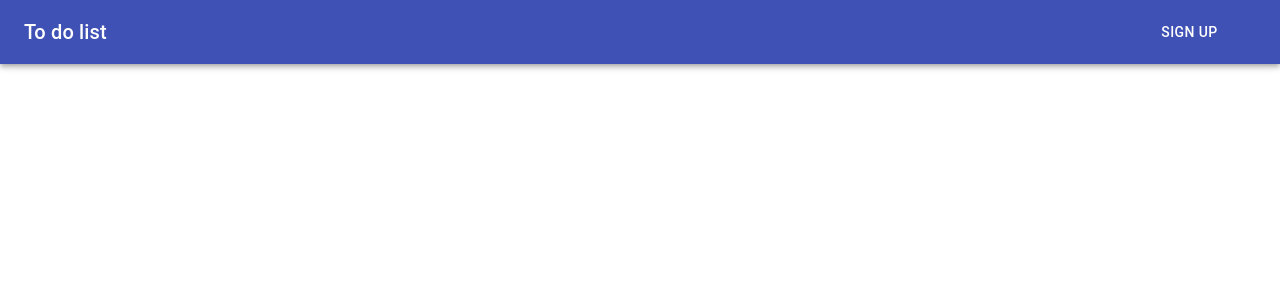
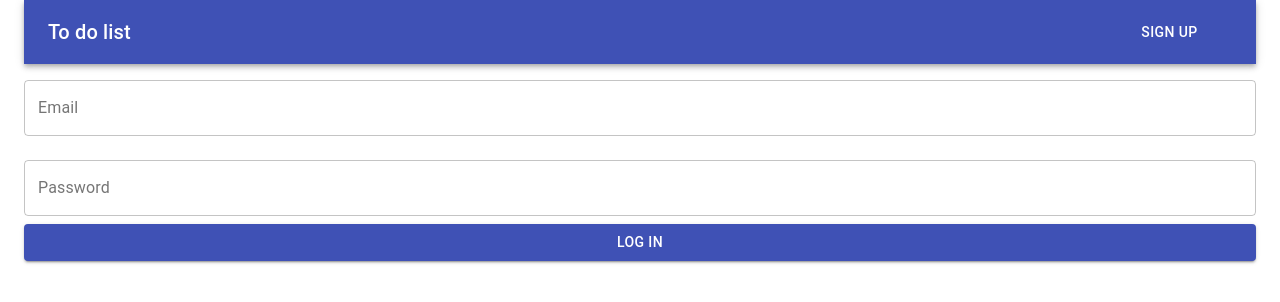
Before and after one commit to Hikmet-dev/todo-ts-redux, a React (Create React App) app: page / in a window 1280 px wide. Shown: the top 302 px of the page. Built offline with nearby package versions, Linux system fonts and the light colour scheme; the HTML template or start-up script is replaced by a standard one.

Commit message:
Create Input, login, signup components

```diff
--- a/src/App.tsx
+++ b/src/App.tsx
@@ -1,9 +1,21 @@
 import React from 'react';
-import {NavBar} from './componets/NavBar';
+import { useSelector } from 'react-redux';
+import { Container } from '@material-ui/core';
+import {NavBar} from './components/NavBar';
+import {selectLoginForm, selectAuthStatus} from './features/auth/authSlice';
+import { LogIn } from './features/auth/LogIn';
+import { SignUp } from './features/auth/SignUp';
 
 
 export const App: any = () =>  {
-  return <NavBar />;
-}
+  const authStatus = useSelector(selectAuthStatus);
+  const loginForm = useSelector(selectLoginForm);
+  return (
+  <Container>
+    <NavBar />
+    { !authStatus && (loginForm ? <LogIn /> : <SignUp />)}
+  </Container>
+  )
+};
 
 export default App;
--- /dev/null
+++ b/src/components/Input.tsx
@@ -0,0 +1,20 @@
+import React from 'react';
+import { useField } from 'formik';
+import { TextField, Grid  } from '@material-ui/core';
+
+export const Input: any = ({ ...props }: any) => {
+    const [field, meta]: any = useField(props);
+    return(
+        <Grid item >
+        <TextField
+          fullWidth
+          margin='normal'
+          error={(meta.touched && meta.error) && true}
+          helperText={(meta.touched && meta.error) && meta.error}
+          variant="outlined"
+          {...field}
+          {...props}
+        />
+        </Grid>
+    )
+};
--- /dev/null
+++ b/src/features/auth/LogIn.tsx
@@ -0,0 +1,44 @@
+import React from 'react';
+import { Formik, Form  } from 'formik';
+import * as Yup from 'yup';
+import { Button, Grid  } from '@material-ui/core';
+import { Input } from '../../components/Input';
+import {useDispatch } from 'react-redux'
+import { fetchUser } from '../user/userSlice';
+import { toggleAuthStatus } from './authSlice';
+
+
+
+export const LogIn: any = () => {
+    const dispatch = useDispatch();
+
+    return(
+        <Formik
+            initialValues={{
+                email: '',
+                password: ''
+            }}
+            validationSchema={Yup.object({
+                email: Yup.string().email('Invalid email address').required('Required'),
+                password: Yup.string().min(8, 'Must be 8 characters or more').required('Required')
+            })}
+            onSubmit={(values, { setSubmitting }) => {
+                dispatch(fetchUser(values));
+                dispatch(toggleAuthStatus(true))
+                setSubmitting(false);
+            }}>
+            <Form>
+            <Input name="email" label="Email"   />
+            <Input name="password" label="Password" type="password" autoComplete="current-password"   />
+            <Grid item>
+            <Button
+                variant="contained"
+                color="primary"
+                type="submit"
+                fullWidth
+                >Log in</Button>
+            </Grid>
+            </Form>
+        </Formik>
+    )
+};
--- /dev/null
+++ b/src/features/auth/SignUp.tsx
@@ -0,0 +1,48 @@
+import React from 'react';
+import { Formik, Form } from 'formik';
+import * as Yup from 'yup';
+import { Button, Grid } from '@material-ui/core';
+import { Input } from '../../components/Input';
+import {useDispatch } from 'react-redux';
+import { userRegistration } from '../user/userSlice';
+import { toggleAuthStatus } from './authSlice';
+
+export const SignUp = () => {
+  const dispatch = useDispatch();
+  return(
+        <Formik
+            initialValues={{
+                firstName: '',
+                lastName: '',
+                email: '',
+                password: ''
+            }}
+            validationSchema={Yup.object({
+                firstName: Yup.string().required('Required'),
+                lastName: Yup.string().required('Required'),
+                email: Yup.string().email('Invalid email address').required('Required'),
+                password: Yup.string().min(8, 'Must be 8 characters or more').required('Required')})
+            }
+            onSubmit={(values, { setSubmitting }) => {
+              dispatch(userRegistration(values));
+              dispatch(toggleAuthStatus(true))
+              setSubmitting(false);
+              }}>
+            <Form>
+              <Input name="firstName" label="First name" />
+              <Input name="lastName" label="Last name" />
+              <Input name="email" label="Email" />
+              <Input name="password" label="Password"  type="password" autoComplete="current-password" />
+              <Grid item >
+              <Button
+                variant="contained"
+                color="primary"
+                type="submit"
+                fullWidth
+                >Sign up</Button>
+              </Grid>
+
+            </Form>
+        </Formik>
+    );
+};
--- a/src/index.tsx
+++ b/src/index.tsx
@@ -15,7 +15,5 @@ ReactDOM.render(
   document.getElementById('root')
 );
 
-// If you want your app to work offline and load faster, you can change
-// unregister() to register() below. Note this comes with some pitfalls.
-// Learn more about service workers: https://bit.ly/CRA-PWA
+
 serviceWorker.unregister();
```
Also changed, not shown: src/components/CreateToDo.tsx (added, +23 -0 lines), src/components/NavBar.tsx (renamed from src/componets/NavBar.tsx), 1 other file (tests, documents, lock files or other folders).
